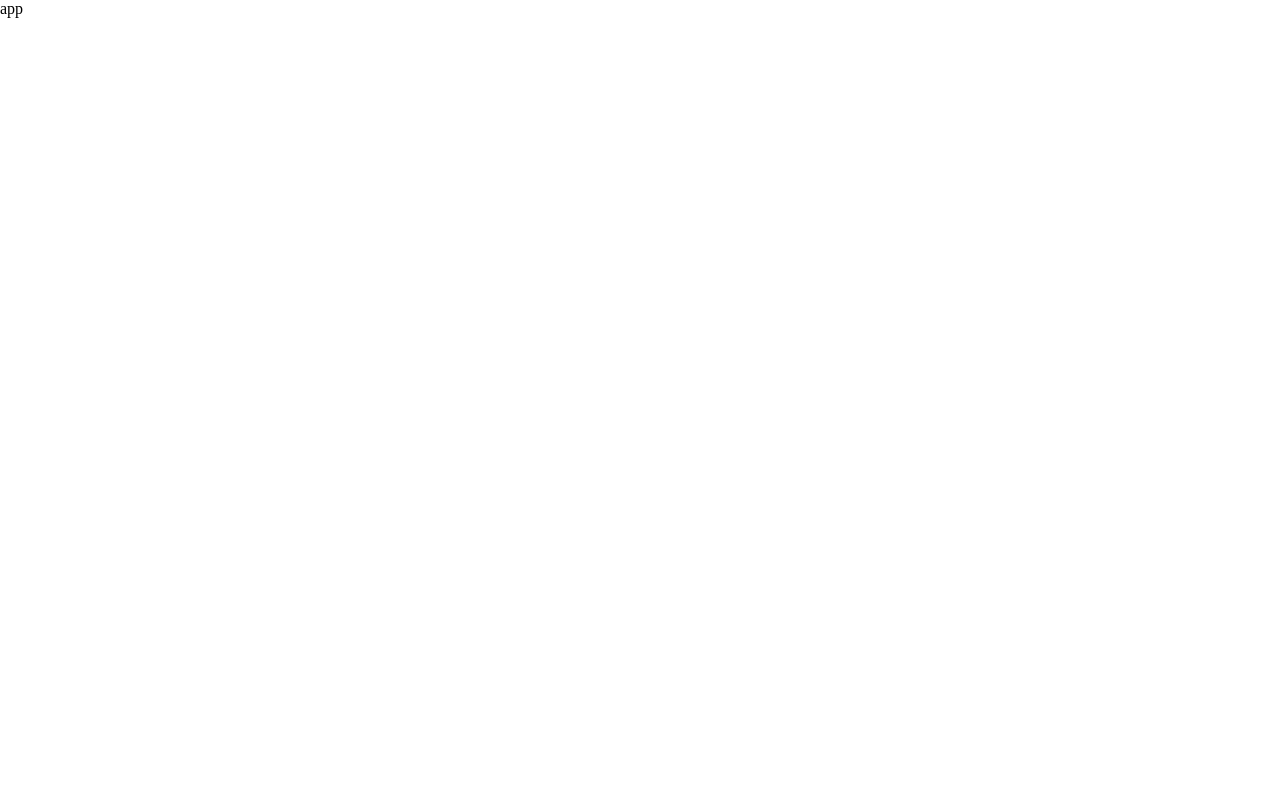
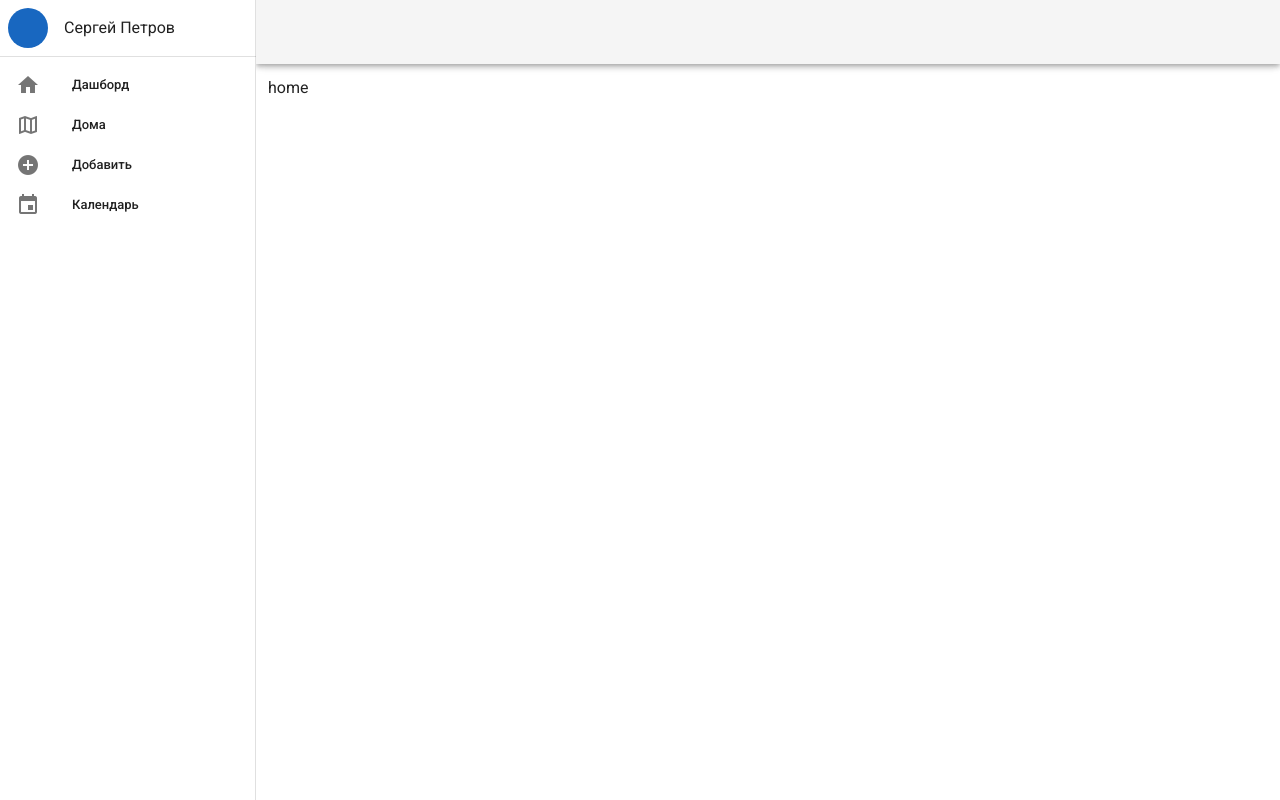
Before and after one commit to zorin-e/gkh-manage, a Vue app: page / in a window 1280 px wide. Built offline with nearby package versions, Linux system fonts and the light colour scheme.

Commit message:
Add: Layout default

```diff
--- a/src/App.vue
+++ b/src/App.vue
@@ -1,3 +1,18 @@
 <template>
-  <div>app</div>
+  <component :is="layout">
+    <router-view />
+  </component>
 </template>
+
+<script lang="ts">
+import Vue from "vue";
+
+export default Vue.extend({
+  name: "App",
+  computed: {
+    layout() {
+      return this.$route.meta?.layout || "div";
+    },
+  },
+});
+</script>
--- /dev/null
+++ b/src/presentation/layouts/LayoutDefault.vue
@@ -0,0 +1,63 @@
+<template>
+  <v-app>
+    <v-navigation-drawer
+      app
+      v-model="drawer"
+      :mini-variant.sync="mini"
+      permanent
+      expand-on-hover
+    >
+      <v-list-item class="px-2">
+        <v-list-item-avatar>
+          <v-avatar color="primary" size="56"></v-avatar>
+        </v-list-item-avatar>
+
+        <v-list-item-title>Сергей Петров</v-list-item-title>
+      </v-list-item>
+
+      <v-divider></v-divider>
+
+      <v-list dense>
+        <v-list-item v-for="item in items" :key="item.title" link>
+          <v-list-item-icon>
+            <v-icon>{{ item.icon }}</v-icon>
+          </v-list-item-icon>
+
+          <v-list-item-content>
+            <v-list-item-title>{{ item.title }}</v-list-item-title>
+          </v-list-item-content>
+        </v-list-item>
+      </v-list>
+    </v-navigation-drawer>
+    <v-app-bar app>
+      <!-- -->
+    </v-app-bar>
+
+    <v-main>
+      <v-container fluid>
+        <slot />
+      </v-container>
+    </v-main>
+  </v-app>
+</template>
+
+<script lang="ts">
+import Vue from "vue";
+
+export default Vue.extend({
+  name: "App",
+
+  data() {
+    return {
+      drawer: true,
+      items: [
+        { title: "Дашборд", icon: "mdi-home" },
+        { title: "Дома", icon: "mdi-map-outline" },
+        { title: "Добавить", icon: "mdi-plus-circle" },
+        { title: "Календарь", icon: "mdi-calendar" },
+      ],
+      mini: true,
+    };
+  },
+});
+</script>
--- /dev/null
+++ b/src/presentation/layouts/LayoutLogin.vue
@@ -0,0 +1,3 @@
+<template>
+  <div>Login layout</div>
+</template>
--- a/src/router/index.ts
+++ b/src/router/index.ts
@@ -1,6 +1,7 @@
 import Vue from "vue";
 import VueRouter, { RouteConfig } from "vue-router";
-import Home from "../views/Home.vue";
+import Home from "@/presentation/views/Home.vue";
+import LayoutDefault from "@/presentation/layouts/LayoutDefault.vue";
 
 Vue.use(VueRouter);
 
@@ -9,15 +10,17 @@ const routes: Array<RouteConfig> = [
     path: "/",
     name: "Home",
     component: Home,
+    meta: {
+      layout: LayoutDefault,
+    },
   },
   {
     path: "/about",
     name: "About",
-    // route level code-splitting
-    // this generates a separate chunk (about.[hash].js) for this route
-    // which is lazy-loaded when the route is visited.
-    component: () =>
-      import(/* webpackChunkName: "about" */ "../views/About.vue"),
+    component: () => import("@/presentation/views/About.vue"),
+    meta: {
+      layout: LayoutDefault,
+    },
   },
 ];
 
```
Also changed, not shown: src/presentation/views/About.vue (renamed from src/views/About.vue), src/presentation/views/Home.vue (renamed from src/views/Home.vue).
